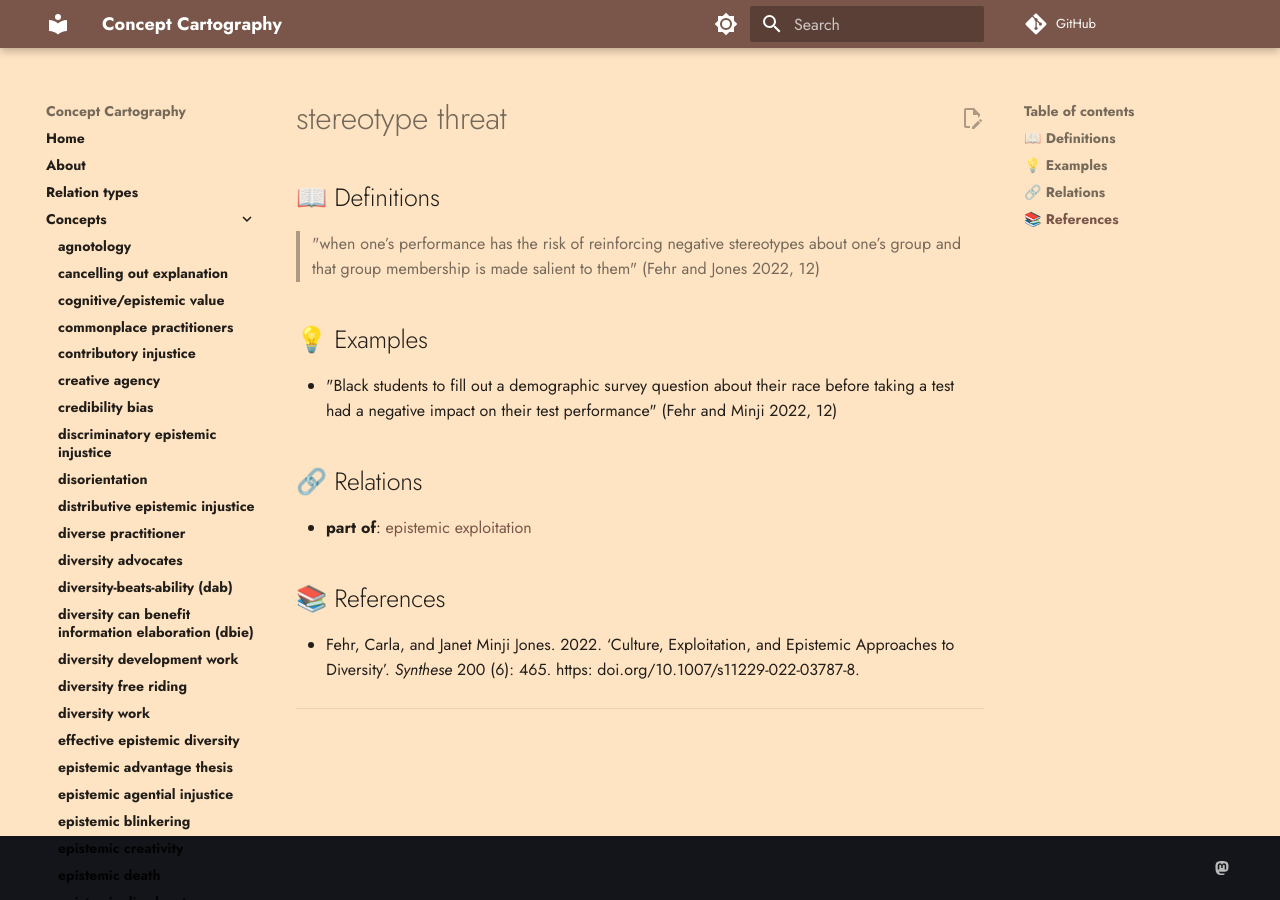
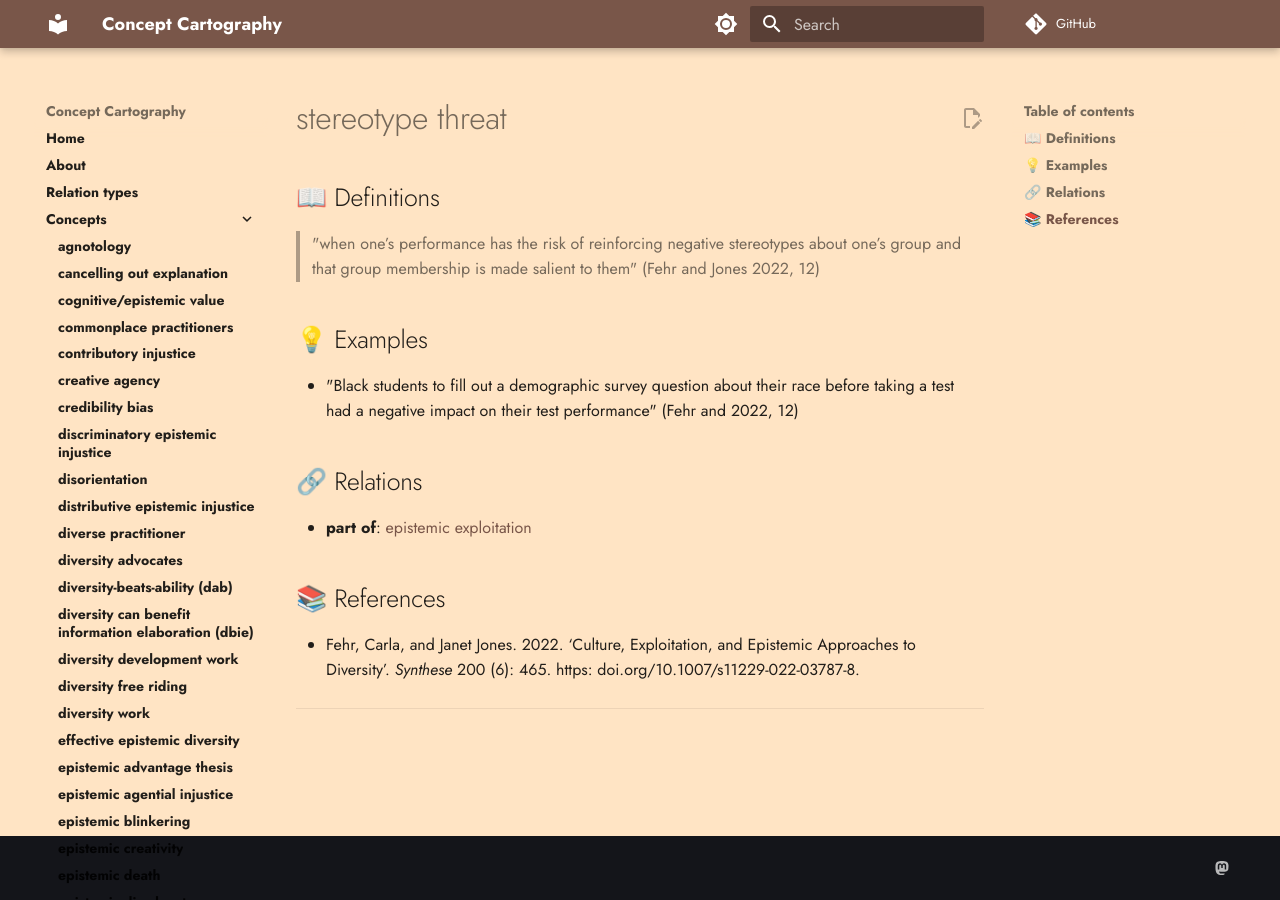
Before and after one commit to conceptcartography/conceptcartography, an MkDocs documentation site: the page built from docs/concepts/stereotype-threat.md, in a window 1280 px wide. Built offline with MkDocs 1.6.1 and Material for MkDocs 9.7.7, drawn with Linux system fonts in a browser that asks for light colours; comment, search, counter and statistics services are not loaded; the version menu is left out.

Commit message:
remove minji name

```diff
--- a/docs/concepts/stereotype-threat.md
+++ b/docs/concepts/stereotype-threat.md
@@ -6,7 +6,7 @@
 
 ## 💡 Examples
 
-- "Black students to fill out a demographic survey question about their race before taking a test had a negative impact on their test performance" (Fehr and Minji 2022, 12)
+- "Black students to fill out a demographic survey question about their race before taking a test had a negative impact on their test performance" (Fehr and  2022, 12)
 
 ## 🔗 Relations
 
@@ -14,7 +14,7 @@
 
 ## 📚 References
 
-- Fehr, Carla, and Janet Minji Jones. 2022. ‘Culture, Exploitation, and Epistemic Approaches to Diversity’. _Synthese_ 200 (6): 465. https: doi.org/10.1007/s11229-022-03787-8.
+- Fehr, Carla, and Janet  Jones. 2022. ‘Culture, Exploitation, and Epistemic Approaches to Diversity’. _Synthese_ 200 (6): 465. https: doi.org/10.1007/s11229-022-03787-8.
 
 ---
 
```
Also changed, not shown: docs/concepts/commonplace-practitioners.md (+1 -1 lines), docs/concepts/credibility-bias.md (+1 -1 lines), docs/concepts/diverse-practitioner.md (+1 -1 lines), docs/concepts/epistemic-exploitation.md (+1 -1 lines), docs/concepts/the-novelty-tax.md (+1 -1 lines), docs/assets/graph.json, 1 other file.
